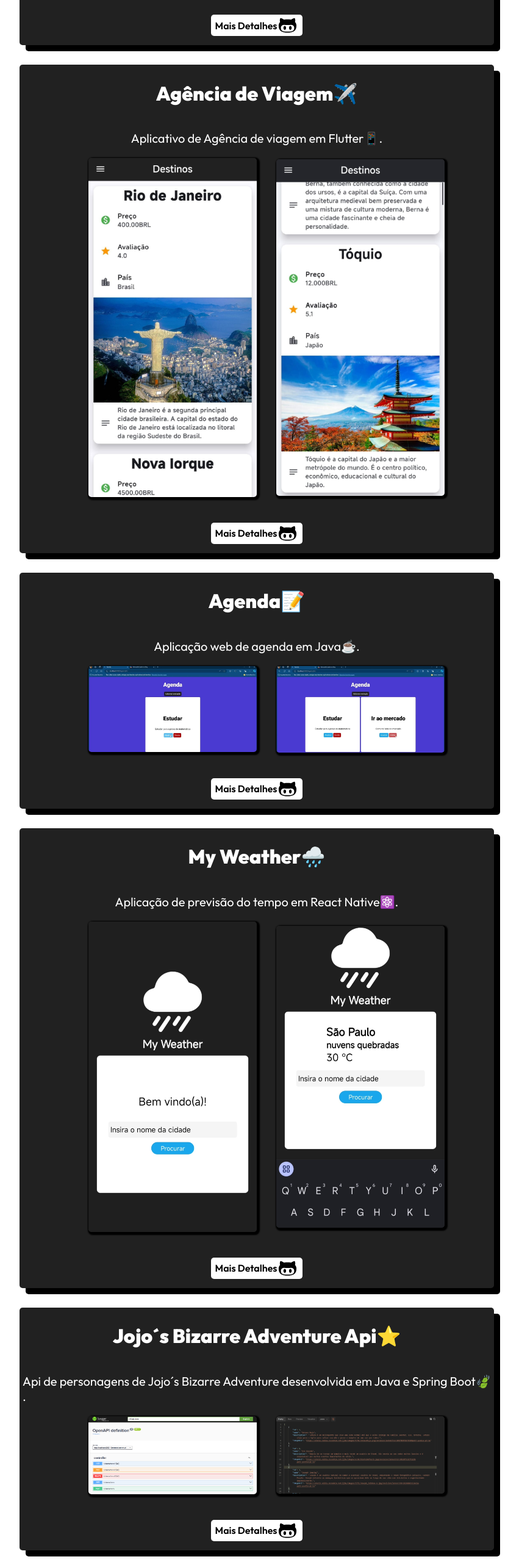
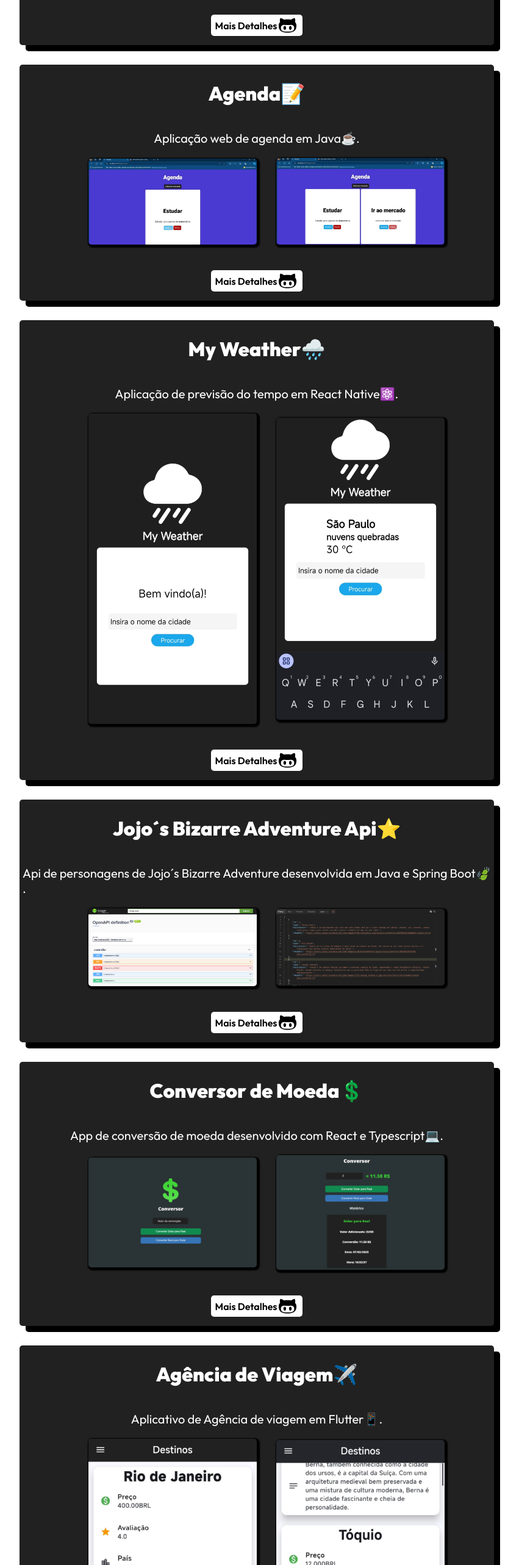
Before and after one commit to CristianS09/portfolio-react-js, a React (Vite) app: page /projetos in a window 1280 px wide. Shown: the part 1320-3886 px from the top of the page at 61% size, without its empty margins (219-1070 px from the left). Built offline with nearby package versions, Linux system fonts and the light colour scheme.

Commit message:
Mudando a ordem dos projetos na lista de objetos

```diff
--- a/src/data/projectsData.ts
+++ b/src/data/projectsData.ts
@@ -1,12 +1,11 @@
 const projectsData = [
     { id: 0, title: 'Store JS🛒', subtitle: 'E-commerce desenvolvido com Javascript, CSS e Html.', images: ['/images/store-js-carrinho.png', '/images/store-js-inicio.png'], link: 'https://github.com/CristianS09/store-js.git', alt: 'Aplicação E-commerce Javascript', language: 'Javascript/Html/CSS' },
     { id: 1, title: 'Cadastro de Fornecedor👷', subtitle: 'Aplicativo de cadastro de fornecedor em React Native⚛️.', images: ['/images/fornecedor1.jpg', '/images/fornecedor2.jpg'], link: 'https://github.com/CristianS09/cadastro-fornecedor-react-native.git', alt: 'App Fornecedor React Native', language: 'React Native' },
-    { id: 2, title: 'Agência de Viagem✈️', subtitle: 'Aplicativo de Agência de viagem em Flutter📱.', images: ['/images/app-destino1.jpeg', '/images/app-destiono2.jpeg'], link: 'https://github.com/CristianS09/agencia-viagem-flutter.git', alt: 'App Agencia de Viagem', language: 'Flutter' },
-    { id: 3, title: 'Agenda📝', subtitle: 'Aplicação web de agenda em Java☕.', images: ['/images/agenda1.jpeg', '/images/agenda2.jpeg'], link: 'https://github.com/CristianS09/agenda-java-web.git', alt: 'App Agenda', language: 'Java' },
-    { id: 4, title: 'My Weather🌧️', subtitle: 'Aplicação de previsão do tempo em React Native⚛️.', images: ['/images/my-weather1.jpg', '/images/my-weather2.jpg'], link: 'https://github.com/CristianS09/my-weather.git', alt: 'App Previsão do Tempo', language: 'React Native' },
-    { id: 5, title: 'Jojo´s Bizarre Adventure Api⭐', subtitle: 'Api de personagens de Jojo´s Bizarre Adventure desenvolvida em Java e Spring Boot🍃 .', images: ['/images/api1.png', '/images/api2.png'], link: 'https://github.com/CristianS09/jojo-api-spring-boot.git', alt: 'Api de Jojo´s Bizarre Adventure', language: 'Java' },
-    { id: 6, title: 'Conversor de Moeda💲', subtitle: 'App de conversão de moeda desenvolvido com React e Typescript💻.', images: ['/images/conversor-1.png', '/images/conversor-2.png'], link: 'https://github.com/CristianS09/conversor-react-js.git', alt: 'App conversão de moeda', language: 'React' },
-
+    { id: 2, title: 'Agenda📝', subtitle: 'Aplicação web de agenda em Java☕.', images: ['/images/agenda1.jpeg', '/images/agenda2.jpeg'], link: 'https://github.com/CristianS09/agenda-java-web.git', alt: 'App Agenda', language: 'Java' },
+    { id: 3, title: 'My Weather🌧️', subtitle: 'Aplicação de previsão do tempo em React Native⚛️.', images: ['/images/my-weather1.jpg', '/images/my-weather2.jpg'], link: 'https://github.com/CristianS09/my-weather.git', alt: 'App Previsão do Tempo', language: 'React Native' },
+    { id: 4, title: 'Jojo´s Bizarre Adventure Api⭐', subtitle: 'Api de personagens de Jojo´s Bizarre Adventure desenvolvida em Java e Spring Boot🍃 .', images: ['/images/api1.png', '/images/api2.png'], link: 'https://github.com/CristianS09/jojo-api-spring-boot.git', alt: 'Api de Jojo´s Bizarre Adventure', language: 'Java' },
+    { id: 5, title: 'Conversor de Moeda💲', subtitle: 'App de conversão de moeda desenvolvido com React e Typescript💻.', images: ['/images/conversor-1.png', '/images/conversor-2.png'], link: 'https://github.com/CristianS09/conversor-react-js.git', alt: 'App conversão de moeda', language: 'React' },
+    { id: 6, title: 'Agência de Viagem✈️', subtitle: 'Aplicativo de Agência de viagem em Flutter📱.', images: ['/images/app-destino1.jpeg', '/images/app-destiono2.jpeg'], link: 'https://github.com/CristianS09/agencia-viagem-flutter.git', alt: 'App Agencia de Viagem', language: 'Flutter' },
 ];
 
 export default projectsData;
```
